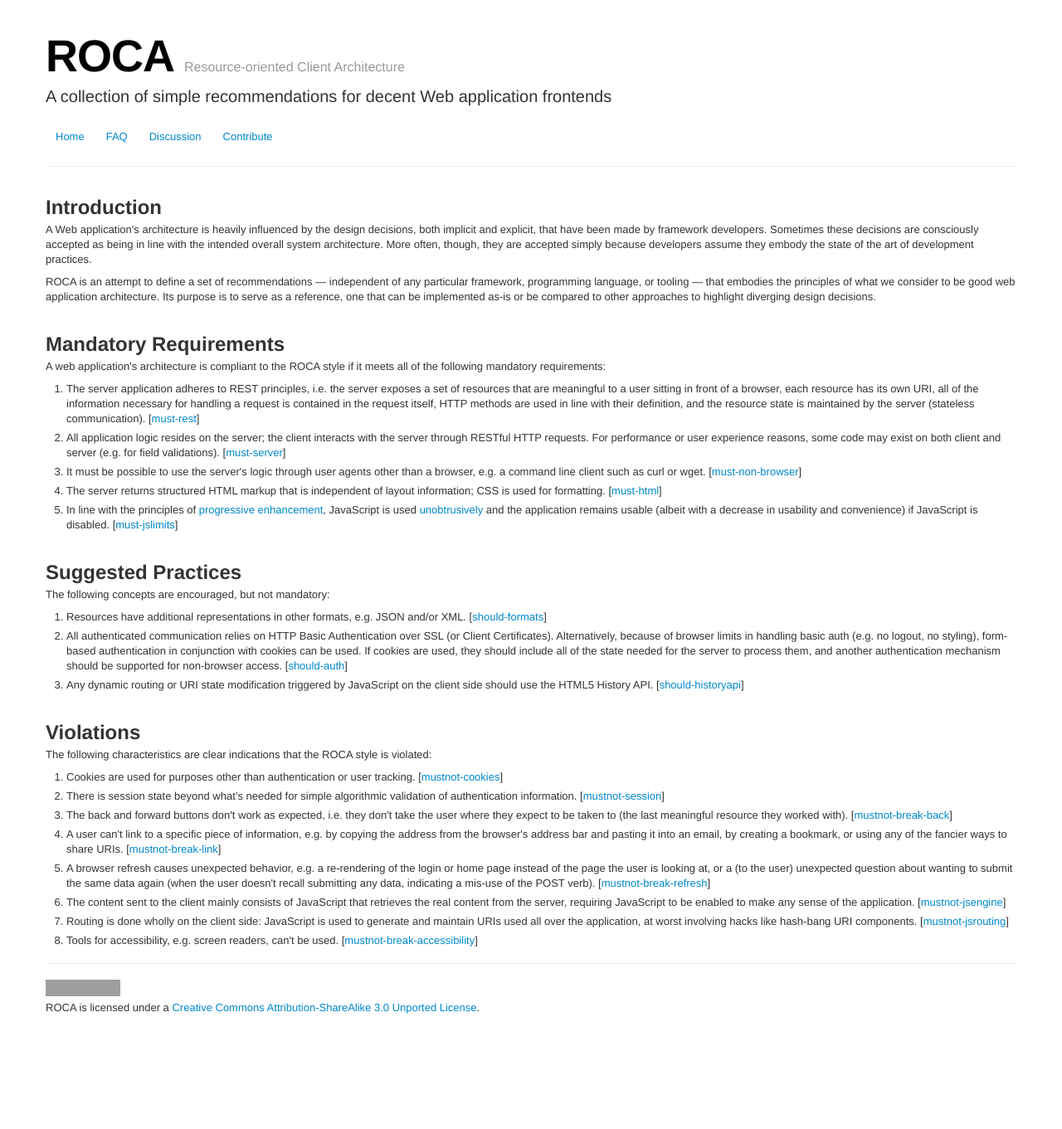
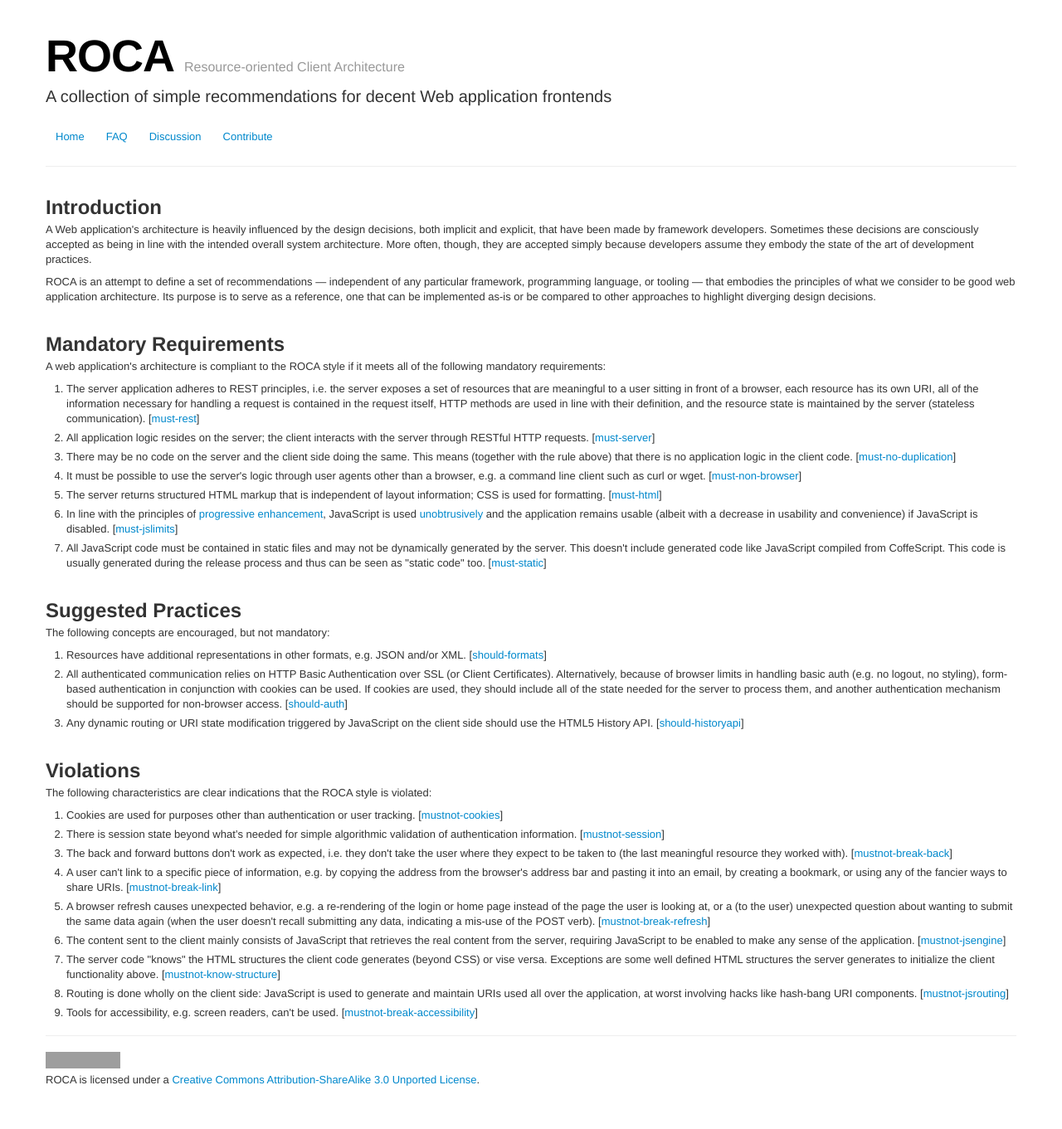
Before and after one commit to innoq/ROCA, a Jekyll site: the page built from index.html, in a window 1280 px wide. Shown: the whole page at 83% size. Built offline with Jekyll 4.4.1, drawn with Linux system fonts in a browser that asks for light colours; before the commit the page ends 1274 px from its top, so only the background shows below that; grey boxes are pictures that could not be loaded.

Commit message:
Added some server <-> client distinctions

```diff
--- a/index.html
+++ b/index.html
@@ -37,9 +37,12 @@ title: "ROCA: Resource-oriented Client Architecture"
 	</li>
 	<li id="must-server">All application logic resides
 		on the server; the client interacts with the server through
-		RESTful HTTP requests. For performance or user experience
-		reasons, some code may exist on both client and server
-		(e.g. for field validations). [<a href="#must-server">must-server</a>]
+		RESTful HTTP requests. [<a href="#must-server">must-server</a>]
+	</li>
+	<li id="must-no-duplication">There may be no code on the server and the client side
+		doing the same. This means (together with the rule above) that there is no
+		application logic in the client code.
+		 [<a href="#must-no-duplication" class="anchor">must-no-duplication</a>]
 	</li>
 	<li id="must-non-browser">It must be possible to use
 		the server's logic through user agents other than a browser,
@@ -58,6 +61,13 @@ title: "ROCA: Resource-oriented Client Architecture"
 		and the application remains usable (albeit with a
 		decrease in usability and convenience) if JavaScript is
 		disabled. [<a href="#must-jslimits">must-jslimits</a>]
+	</li>
+	<li id="must-static">All JavaScript code must be contained in static
+		files and may not be dynamically generated by the server.
+		This doesn't include generated code like JavaScript compiled from
+		CoffeScript. This code is usually generated during the release
+		process and thus can be seen as "static code" too.
+		[<a href="#must-static" class="anchor">must-static</a>]
 	</li>
 </ol>
 
@@ -134,6 +144,13 @@ title: "ROCA: Resource-oriented Client Architecture"
 		enabled to make any sense of the
 		application. [<a href="#mustnot-jsengine">mustnot-jsengine</a>]
 	</li>
+	<li id="mustnot-know-structure"> The server code "knows" the
+		HTML structures the client code generates (beyond CSS) or
+		vise versa.
+		Exceptions are some well defined HTML structures the server
+		generates to initialize the client functionality above.
+		[<a href="#mustnot-know-structure" class="anchor">mustnot-know-structure</a>]
+	</li>
 	<li id="shouldnot-jsrouting">Routing is done wholly on the
 		client side: JavaScript is used to generate and
 		maintain URIs used all over the application, at worst
```
